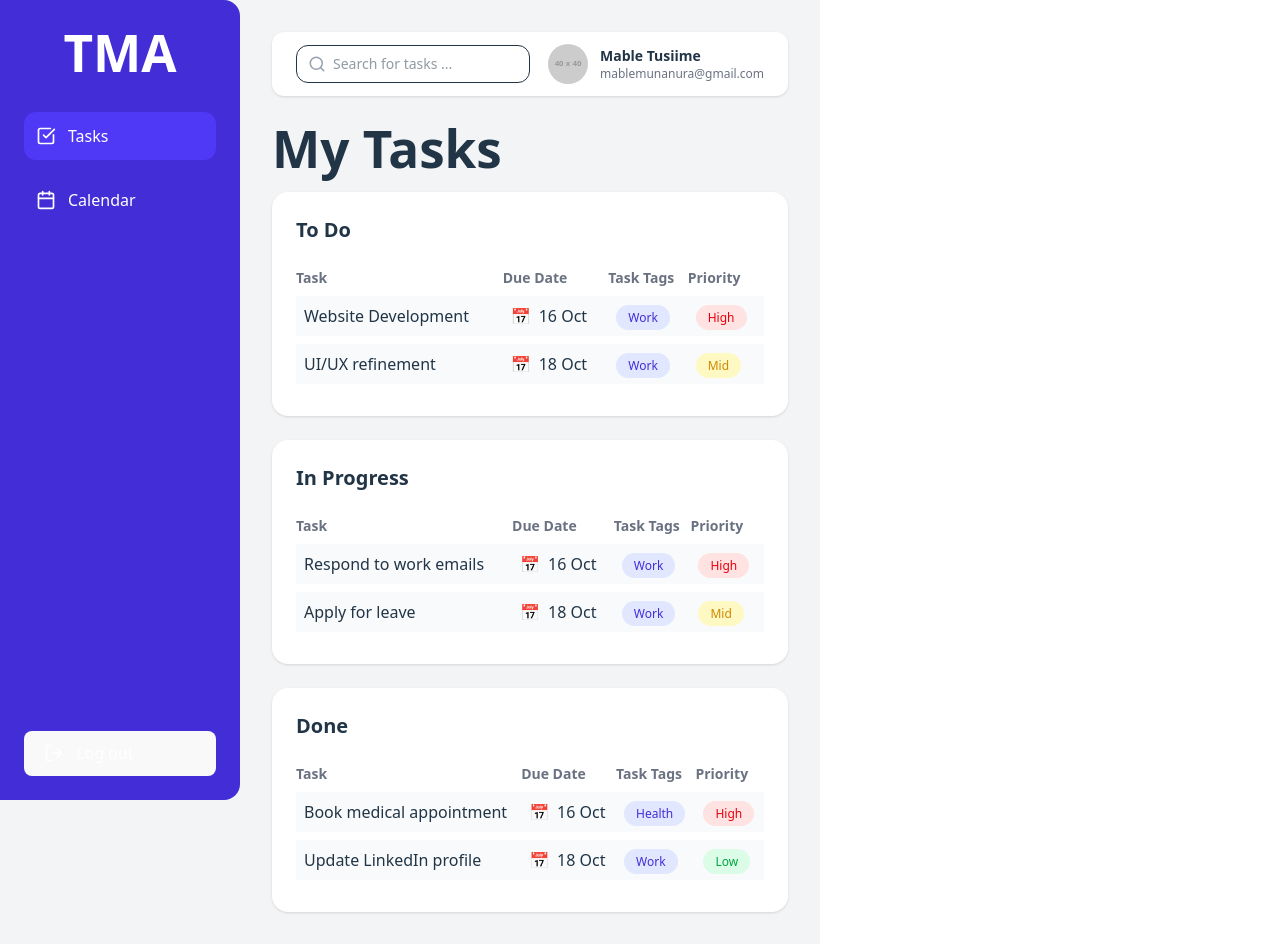
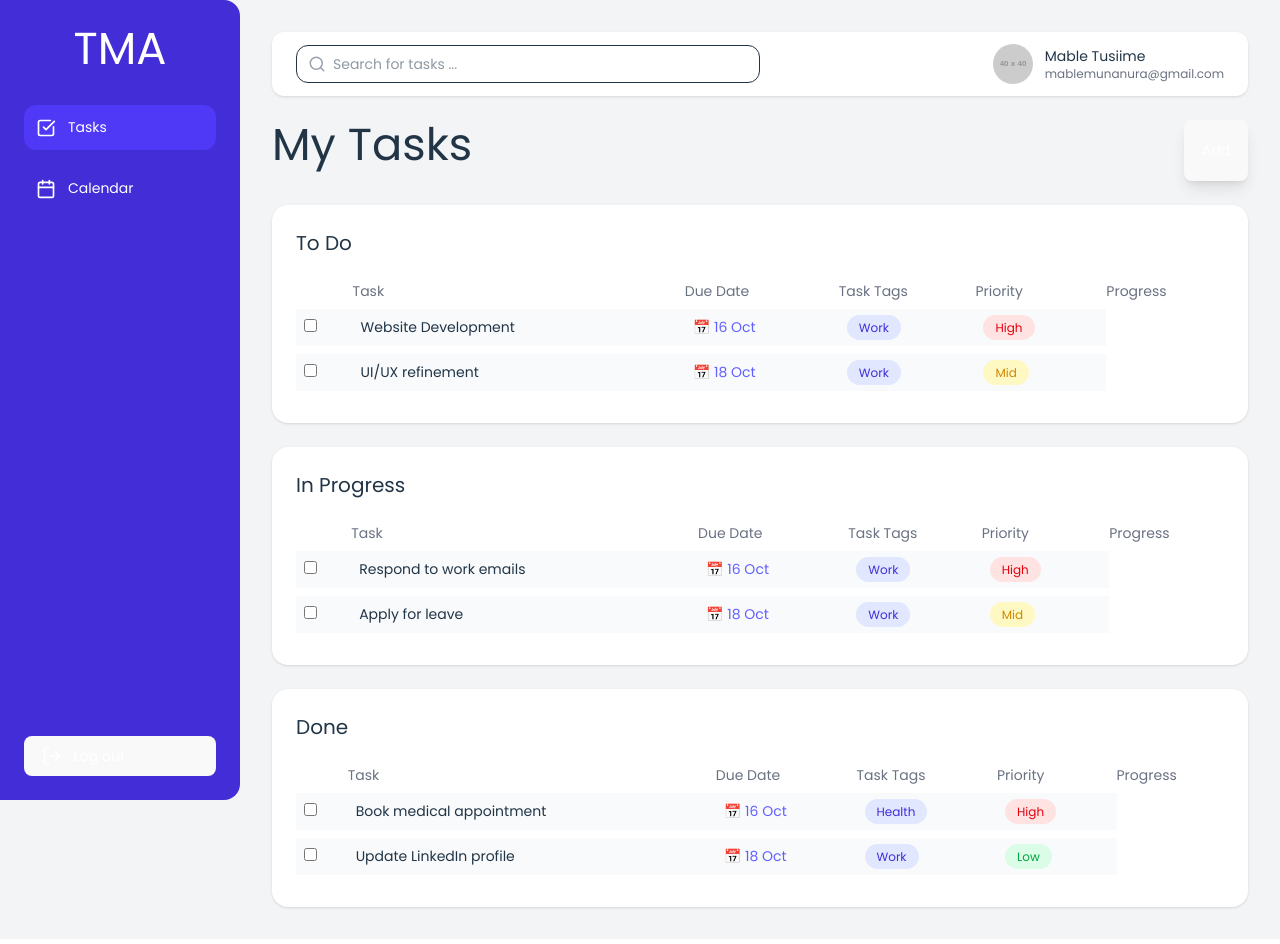
Before and after one commit to mablemunanura/to-do-management-application, a React (Vite) app in the folder Frontend/: page / in a window 1280 px wide. Built offline with nearby package versions, Linux system fonts and the light colour scheme.

Commit message:
added datepicker and checkboxes

```diff
--- /dev/null
+++ b/Frontend/src/components/AddTaskForm.tsx
@@ -0,0 +1,92 @@
+import { useState } from "react";
+import DatePicker from "react-datepicker";
+import "react-datepicker/dist/react-datepicker.css";
+
+type AddTaskFormProps = {
+  isOpen: boolean;
+  onClose: () => void;
+  onAddTask: (task: { title: string; dueDate: string; tag: string; priority: "High" | "Mid" | "Low"; progress: number }) => void;
+};
+
+export default function AddTaskForm({ isOpen, onClose, onAddTask }: AddTaskFormProps) {
+  const [title, setTitle] = useState("");
+  const [dueDate, setDueDate] = useState<Date | null>(null);
+  const [tag, setTag] = useState("");
+  const [priority, setPriority] = useState<"High" | "Mid" | "Low">("Mid");
+
+  const handleSubmit = (e: React.FormEvent) => {
+    e.preventDefault();
+    if (title && dueDate && tag) {
+      const formattedDate = dueDate.toLocaleDateString('en-US', { month: 'short', day: 'numeric' });
+      onAddTask({ title, dueDate: formattedDate, tag, priority, progress: 0 });
+      setTitle("");
+      setDueDate(null);
+      setTag("");
+      setPriority("Mid");
+      onClose();
+    }
+  };
+
+  if (!isOpen) return null;
+
+  return (
+    <div className="fixed inset-0 bg-black bg-opacity-50 flex items-center justify-center z-50">
+      <div className="bg-white p-6 rounded-2xl shadow-lg w-96">
+        <h2 className="text-xl font-bold mb-4">Add New Task</h2>
+        <form onSubmit={handleSubmit}>
+          <div className="mb-4">
+            <label className="block text-sm font-medium mb-1">Title</label>
+            <input
+              type="text"
+              value={title}
+              onChange={(e) => setTitle(e.target.value)}
+              className="w-full p-2 border rounded"
+              required
+            />
+          </div>
+          <div className="mb-4">
+            <label className="block text-sm font-medium mb-1">Due Date</label>
+            <DatePicker
+              selected={dueDate}
+              onChange={(date) => setDueDate(date)}
+              className="w-full p-2 border rounded"
+              placeholderText="Select a date"
+              required
+            />
+          </div>
+          <div className="mb-4">
+            <label className="block text-sm font-medium mb-1">Tag</label>
+            <input
+              type="text"
+              value={tag}
+              onChange={(e) => setTag(e.target.value)}
+              className="w-full p-2 border rounded"
+              placeholder="e.g., Work"
+              required
+            />
+          </div>
+          <div className="mb-4">
+            <label className="block text-sm font-medium mb-1">Priority</label>
+            <select
+              value={priority}
+              onChange={(e) => setPriority(e.target.value as "High" | "Mid" | "Low")}
+              className="w-full p-2 border rounded"
+            >
+              <option value="High">High</option>
+              <option value="Mid">Mid</option>
+              <option value="Low">Low</option>
+            </select>
+          </div>
+          <div className="flex justify-end gap-2">
+            <button type="button" onClick={onClose} className="px-4 py-2 bg-gray-300 rounded">
+              Cancel
+            </button>
+            <button type="submit" className="px-4 py-2 bg-[#3c41d1] text-white rounded">
+              Add Task
+            </button>
+          </div>
+        </form>
+      </div>
+    </div>
+  );
+}
--- a/Frontend/src/components/Header.tsx
+++ b/Frontend/src/components/Header.tsx
@@ -2,7 +2,7 @@ import { Search } from "lucide-react";
 
 export default function Header() {
   return (
-    <div className="flex justify-between items-center bg-white shadow-sm rounded-xl px-6 py-3 mb-6">
+    <div className="flex justify-between w-max-screen items-center bg-white shadow-sm rounded-xl px-6 py-3 mb-6">
       <div className="relative w-1/2">
         <Search className="absolute left-3 top-2.5 text-gray-400" size={18} />
         <input
--- a/Frontend/src/components/Sidebar.tsx
+++ b/Frontend/src/components/Sidebar.tsx
@@ -2,9 +2,9 @@ import { Calendar, CheckSquare, LogOut } from "lucide-react";
 
 export default function Sidebar() {
   return (
-    <div className="bg-indigo-700 text-white w-60 h-screen flex flex-col justify-between p-6 rounded-r-2xl">
+    <div className="bg-indigo-700 text-white w-60 max-h-screen flex flex-col justify-between p-6 rounded-r-2xl">
       <div>
-        <h1 className="text-3xl font-extrabold mb-8 text-center">TMA</h1>
+        <h1 className="text-3xl font-bold mb-8 text-center">TMA</h1>
         <nav className="space-y-4">
           <div className="flex items-center gap-3 p-3 bg-indigo-600 rounded-xl cursor-pointer">
             <CheckSquare size={20} />
@@ -19,7 +19,7 @@ export default function Sidebar() {
 
       <button className="flex items-center gap-3 p-3 hover:bg-indigo-600 rounded-xl cursor-pointer">
         <LogOut size={20} />
-        <span>Log out</span>
+        <span className="font-medium">Log out</span>
       </button>
     </div>
   );
--- a/Frontend/src/components/TaskItem.tsx
+++ b/Frontend/src/components/TaskItem.tsx
@@ -1,4 +1,4 @@
-import { CalendarDays } from "lucide-react";
+import { CalendarDays, SquareCheck } from "lucide-react";
 
 type TaskItemProps = {
   title: string;
@@ -16,6 +16,9 @@ export default function TaskItem({ title, dueDate, tag, priority }: TaskItemProp
 
   return (
     <tr className="border-t">
+      <td>
+        <SquareCheck size = {16}/>
+      </td>
       <td className="py-2">
         <input type="checkbox" className="mr-2" /> {title}
       </td>
--- a/Frontend/src/components/TaskSection.tsx
+++ b/Frontend/src/components/TaskSection.tsx
@@ -1,32 +1,80 @@
+import { useState } from "react";
+import DatePicker from "react-datepicker";
+import "react-datepicker/dist/react-datepicker.css";
+
+type Task = {
+  title: string;
+  dueDate: string;
+  tag: string;
+  priority: "High" | "Mid" | "Low";
+  progress: number;
+};
+
 type SectionProps = {
   title: string;
-  tasks: readonly{
-    title: string;
-    dueDate: string;
-    tag: string;
-    priority: "High" | "Mid" | "Low" ;
-  }[];
+  tasks: Task[];
+  onUpdateTask: (index: number, updatedTask: Task) => void;
 };
 
-export default function TaskSection({ title, tasks }: SectionProps) {
+export default function TaskSection({ title, tasks, onUpdateTask }: SectionProps) {
+  const [editingIndex, setEditingIndex] = useState<number | null>(null);
+  const [editingDate, setEditingDate] = useState<Date | null>(null);
+
+  const handleDateClick = (index: number, currentDate: string) => {
+    setEditingIndex(index);
+    const parsedDate = new Date(currentDate);
+    setEditingDate(isNaN(parsedDate.getTime()) ? null : parsedDate);
+  };
+
+  const handleDateChange = (date: Date | null) => {
+    if (editingIndex !== null && date) {
+      const formattedDate = date.toLocaleDateString('en-US', { month: 'short', day: 'numeric' });
+      const updatedTask = { ...tasks[editingIndex], dueDate: formattedDate };
+      onUpdateTask(editingIndex, updatedTask);
+      setEditingIndex(null);
+      setEditingDate(null);
+    }
+  };
+
   return (
-    <div className="bg-white p-6 rounded-2xl shadow-sm">
+    <div className="bg-white max-w-screen p-6 rounded-2xl shadow-sm">
       <h2 className="text-xl font-semibold mb-4">{title}</h2>
       <table className="w-full text-left border-separate border-spacing-y-2">
         <thead>
           <tr className="text-gray-500 text-sm">
+            <th></th>
             <th>Task</th>
             <th>Due Date</th>
             <th>Task Tags</th>
             <th>Priority</th>
+            <th>Progress</th>
           </tr>
         </thead>
         <tbody>
           {tasks.map((task, i) => (
             <tr key={i} className="bg-gray-50 hover:bg-gray-100 transition">
+              <td className="py-2 px-2">
+                <input type="checkbox" />
+              </td>
               <td className="py-2 px-2">{task.title}</td>
               <td className="py-2 px-2 flex items-center gap-2">
-                <span className="text-indigo-500">📅</span> {task.dueDate}
+                {editingIndex === i ? (
+                  <DatePicker
+                    selected={editingDate}
+                    onChange={handleDateChange}
+                    onBlur={() => setEditingIndex(null)}
+                    className="w-20 p-1 border rounded text-sm"
+                    dateFormat="MMM dd"
+                    autoFocus
+                  />
+                ) : (
+                  <span
+                    className="text-indigo-500 cursor-pointer hover:text-indigo-700"
+                    onClick={() => handleDateClick(i, task.dueDate)}
+                  >
+                    📅 {task.dueDate}
+                  </span>
+                )}
               </td>
               <td className="py-2 px-2">
                 <span className="px-3 py-1 text-xs rounded-full bg-indigo-100 text-indigo-700 font-medium">
--- a/Frontend/src/index.css
+++ b/Frontend/src/index.css
@@ -1,4 +1,11 @@
+@import url('https://fonts.googleapis.com/css2?family=Poppins&display=swap');
+@import url('https://fonts.googleapis.com/css2?family=Quicksand&display=swap');
 @import "tailwindcss";
+
+body {
+  font-family: 'Poppins', sans-serif;
+  font-size: 14px;
+}
 
 :root {
   font-family: system-ui, Avenir, Helvetica, Arial, sans-serif;
--- a/Frontend/src/pages/TodoPage.tsx
+++ b/Frontend/src/pages/TodoPage.tsx
@@ -1,35 +1,81 @@
+import { useState } from "react";
 import Header from "../components/Header";
 import Sidebar from "../components/Sidebar";
 import TaskSection from "../components/TaskSection";
+import AddTaskForm from "../components/AddTaskForm";
+
+type Task = {
+  title: string;
+  dueDate: string;
+  tag: string;
+  priority: "High" | "Mid" | "Low";
+  progress: number; // 0-100
+};
 
 export default function ToDo() {
-  const todoTasks = [
-    { title: "Website Development", dueDate: "16 Oct", tag: "Work", priority: "High" },
-    { title: "UI/UX refinement", dueDate: "18 Oct", tag: "Work", priority: "Mid" },
-  ] as const;
+  const [todoTasks, setTodoTasks] = useState<Task[]>([
+    { title: "Website Development", dueDate: "16 Oct", tag: "Work", priority: "High", progress: 0 },
+    { title: "UI/UX refinement", dueDate: "18 Oct", tag: "Work", priority: "Mid", progress: 0 },
+  ]);
 
-  const inProgress = [
-    { title: "Respond to work emails", dueDate: "16 Oct", tag: "Work", priority: "High" },
-    { title: "Apply for leave", dueDate: "18 Oct", tag: "Work", priority: "Mid" },
-  ] as const;
+  const [inProgress, setInProgress] = useState<Task[]>([
+    { title: "Respond to work emails", dueDate: "16 Oct", tag: "Work", priority: "High", progress: 50 },
+    { title: "Apply for leave", dueDate: "18 Oct", tag: "Work", priority: "Mid", progress: 75 },
+  ]);
 
-  const done = [
-    { title: "Book medical appointment", dueDate: "16 Oct", tag: "Health", priority: "High" },
-    { title: "Update LinkedIn profile", dueDate: "18 Oct", tag: "Work", priority: "Low" },
-  ] as const;
+  const [done, setDone] = useState<Task[]>([
+    { title: "Book medical appointment", dueDate: "16 Oct", tag: "Health", priority: "High", progress: 100 },
+    { title: "Update LinkedIn profile", dueDate: "18 Oct", tag: "Work", priority: "Low", progress: 100 },
+  ]);
+
+  const [isFormOpen, setIsFormOpen] = useState(false);
+
+  const handleAddTask = (newTask: Task) => {
+    setTodoTasks([...todoTasks, newTask]);
+  };
+
+  const handleUpdateTask = (section: string, index: number, updatedTask: Task) => {
+    if (section === "To Do") {
+      const newTasks = [...todoTasks];
+      newTasks[index] = updatedTask;
+      setTodoTasks(newTasks);
+    } else if (section === "In Progress") {
+      const newTasks = [...inProgress];
+      newTasks[index] = updatedTask;
+      setInProgress(newTasks);
+    } else if (section === "Done") {
+      const newTasks = [...done];
+      newTasks[index] = updatedTask;
+      setDone(newTasks);
+    }
+  };
 
   return (
-    <div className="flex bg-gray-100 min-h-screen">
+    <div className="flex bg-gray-100 min-h-screen min-w-screen">
       <Sidebar />
-      <div className="flex-1 p-8">
+      <div className="flex-1 p-8 max-w-screen">
         <Header />
-        <div className="space-y-6">
-          <h1 className="text-2xl font-bold mb-4">My Tasks</h1>
-          <TaskSection title="To Do" tasks={todoTasks} />
-          <TaskSection title="In Progress" tasks={inProgress} />
-          <TaskSection title="Done" tasks={done} />
+        <div className="space-y-6 max-w-screen">
+          <div className="flex justify-between">
+            <h1 className="text-xl font-bold mb-3">My Tasks</h1>
+            <button
+              onClick={() => setIsFormOpen(true)}
+              className="bg-blue-600 hover:bg-blue-700 text-white text-xl font-bold rounded-xl px-6 py-2 flex items-center justify-center shadow-lg"
+            >
+              Add
+            </button>
+          </div>
+
+          <TaskSection title="To Do" tasks={todoTasks} onUpdateTask={(index, task) => handleUpdateTask("To Do", index, task)} />
+          <TaskSection title="In Progress" tasks={inProgress} onUpdateTask={(index, task) => handleUpdateTask("In Progress", index, task)} />
+          <TaskSection title="Done" tasks={done} onUpdateTask={(index, task) => handleUpdateTask("Done", index, task)} />
         </div>
       </div>
+      <AddTaskForm
+        isOpen={isFormOpen}
+        onClose={() => setIsFormOpen(false)}
+        onAddTask={handleAddTask}
+      />
     </div>
   );
 }
--- /dev/null
+++ b/package.json
@@ -0,0 +1,6 @@
+{
+  "dependencies": {
+    "@types/react-datepicker": "^6.2.0",
+    "react-datepicker": "^8.7.0"
+  }
+}
```
Also changed, not shown: 1 other file (tests, documents, lock files or other folders).
